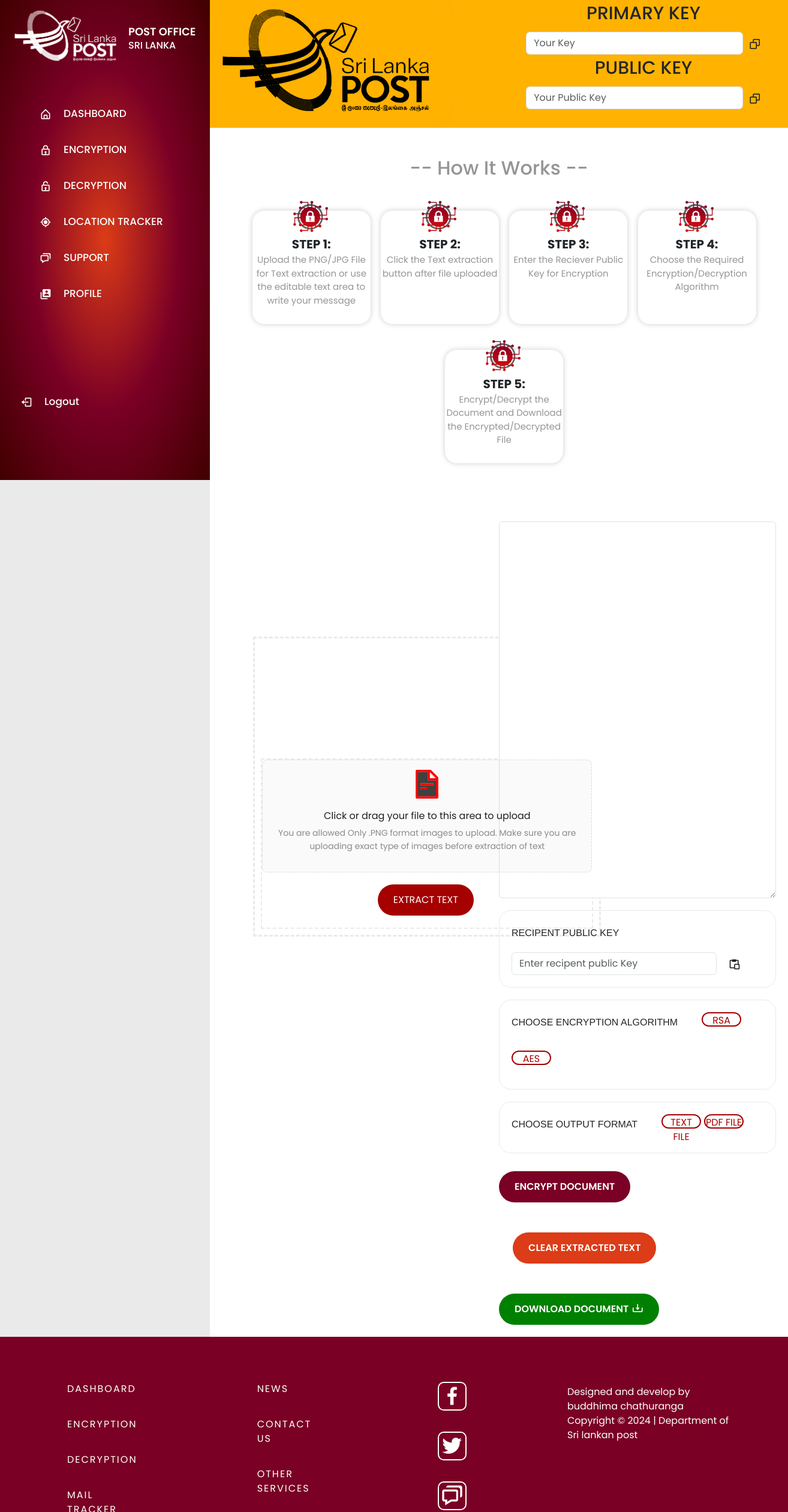
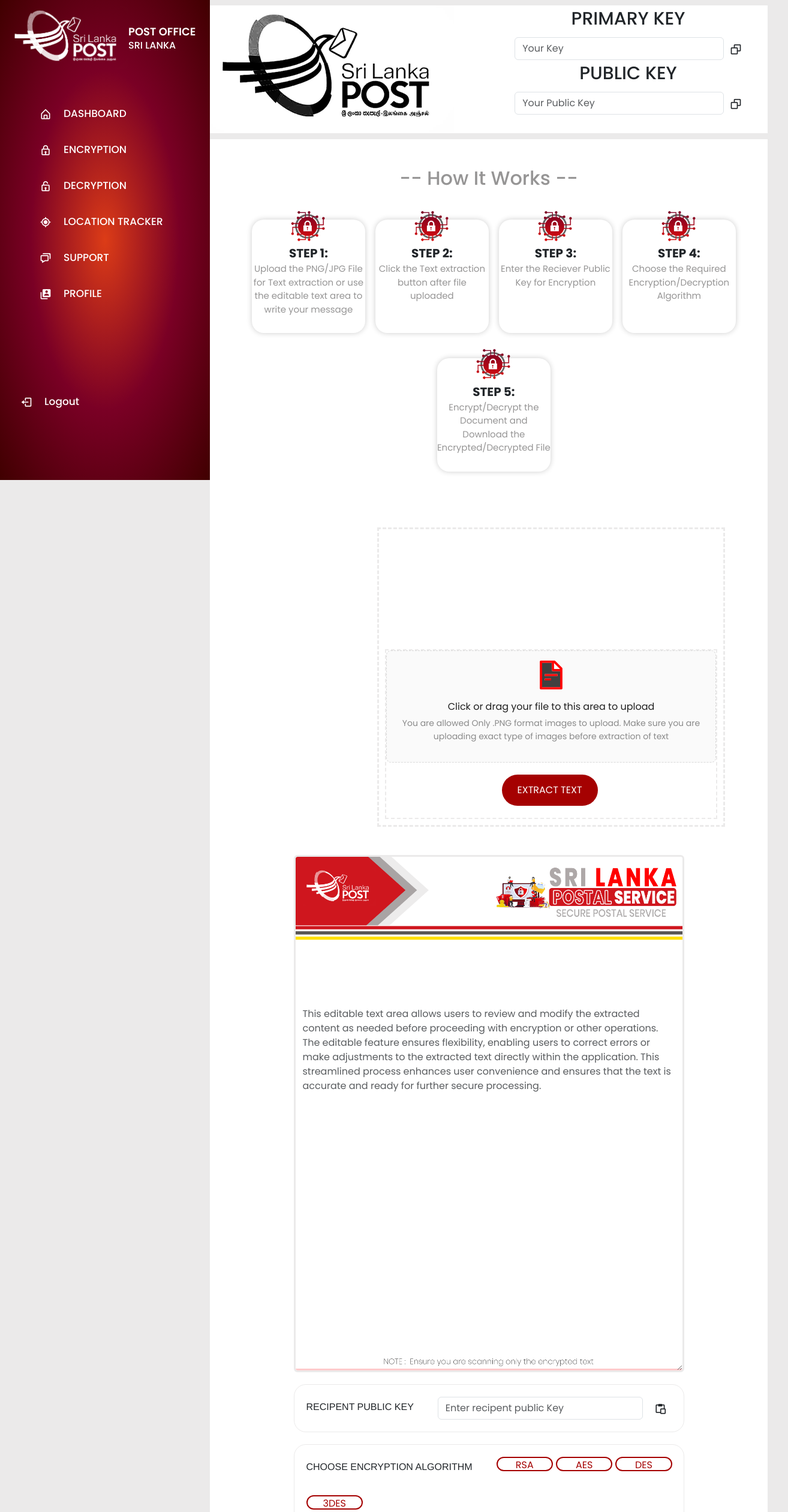
Before and after one commit to buddhima300/Postal-Service-web-system, a React (Create React App) app in the folder postal-service-frontend/: page /encrypt in a window 1280 px wide. Shown: the top 2520 px of the page at 60% size, 1314 px wide, since content can reach past the window. Built offline with nearby package versions, Linux system fonts and the light colour scheme.

Commit message:
`Refactored Encryption page layout and styles`

```diff
--- a/postal-service-frontend/src/pages/Decryption.jsx
+++ b/postal-service-frontend/src/pages/Decryption.jsx
@@ -110,8 +110,8 @@
   return (
     <div classNameName="encryptpage">
       <SideBarMenuDashboard />
-      <img src={bgimg} alt="" srcset="" />
-      <Carosoul />
+      {/* <img src={bgimg} alt="" srcset="" /> */}
+      {/* <Carosoul /> */}
 
       {/* start of header section */}
       <div className="panel1 col-md-12">
@@ -164,9 +164,21 @@
         <div className="working-section">
           <Process />
         </div>
+
+        <div className="bottomleft col-md-12">
+          <div className="uploadbg">
+            <div className="uploadfooter">
+              <Uploading2 />
+              <button class="btn btn-primary" onClick={getExtractionData}>
+                EXTRACT TEXT
+              </button>
+            </div>
+          </div>
+        </div>
+
         {/* start bottom section design */}
         <div className="bottom col-md-12">
-          <div className="bottomleft col-md-6">
+          {/* <div className="bottomleft col-md-6">
             <div className="uploadbg">
               <div className="uploadfooter">
                 <Uploading2 />
@@ -175,8 +187,8 @@
                 </button>
               </div>
             </div>
-          </div>
-          <div className="bottomright col-md-6">
+          </div> */}
+          <div className="bottomright col-md-12">
             <div className="extractedtext">
               <textarea
                 name="textarea1"
--- a/postal-service-frontend/src/pages/Encryption.jsx
+++ b/postal-service-frontend/src/pages/Encryption.jsx
@@ -166,9 +166,21 @@
         <div className="working-section">
           <Process />
         </div>
+
+        <div className="bottomleft col-md-12">
+          <div className="uploadbg">
+            <div className="uploadfooter">
+              <Uploading />
+              <button class="btn btn-primary" onClick={getExtractionData}>
+                EXTRACT TEXT
+              </button>
+            </div>
+          </div>
+        </div>
+
         {/* start bottom section design */}
         <div className="bottom col-md-12">
-          <div className="bottomleft col-md-6">
+          {/* <div className="bottomleft col-md-6">
             <div className="uploadbg">
               <div className="uploadfooter">
                 <Uploading />
@@ -177,8 +189,8 @@
                 </button>
               </div>
             </div>
-          </div>
-          <div className="bottomright col-md-6">
+          </div> */}
+          <div className="bottomright col-md-12">
             <div className="extractedtext">
               <textarea
                 name="textarea1"
@@ -187,16 +199,8 @@
                 id="extracted_text-area"
                 className="form-control"
                 rows={25}
+                placeholder="This editable text area allows users to review and modify the extracted content as needed before proceeding with encryption or other operations. The editable feature ensures flexibility, enabling users to correct errors or make adjustments to the extracted text directly within the application. This streamlined process enhances user convenience and ensures that the text is accurate and ready for further secure processing."
               ></textarea>
-              {/* <input
-                type="text"
-                className="form-control"
-                value={textExtracted}
-                onChange={(e) => setTextExtracted(e.target.value)}
-                id="recipentkey"
-                placeholder="extracted text here"
-                required
-              /> */}
             </div>
             {/* recipent primary key section */}
             <div className="algorithmsection">
@@ -252,7 +256,7 @@
                 >
                   AES
                 </button>
-                {/* <button
+                <button
                   type="button"
                   className={`RSA-btn ${
                     selectedAlgorithm === "DES" ? "selected" : ""
@@ -260,8 +264,8 @@
                   onClick={() => handleAlgorithmChange("DES")}
                 >
                   DES
-                </button> */}
-                {/* <button
+                </button>
+                <button
                   type="button"
                   className={`RSA-btn ${
                     selectedAlgorithm === "3DES" ? "selected" : ""
@@ -269,7 +273,7 @@
                   onClick={() => handleAlgorithmChange("3DES")}
                 >
                   3DES
-                </button> */}
+                </button>
               </div>
             </div>
             {/* document format section */}
@@ -307,7 +311,7 @@
                 ENCRYPT DOCUMENT
               </button>
               <button
-                class="btn btn-secondary"
+                class="btn btn-dark"
                 onClick={clearTextArea}
                 id="clear-btn"
               >
--- a/postal-service-frontend/src/stylings/encryption.css
+++ b/postal-service-frontend/src/stylings/encryption.css
@@ -24,13 +24,15 @@
   padding: 5%;
 }
 .leftside {
-  background-color: var(--yellow-color);
+  background-color: white;
+  margin: 1% 0%;
 }
 .rightside {
   /* border: 2px solid rgb(0, 255, 42); */
   display: block;
   text-align: center;
-  background-color: var(--yellow-color);
+  background-color: white;
+  margin: 1% 0%;
 }
 .rightside label {
   font-size: 30px;
@@ -63,8 +65,9 @@
 }
 .uploadbg {
   /* margin: 50% 25%; */
-  margin-top: 50%;
-  margin-left: 15%;
+  margin-top: 5%;
+
+  margin-left: 30%;
   height: auto;
   width: 580px;
   border: 3px dashed var(--ash-color);
@@ -94,13 +97,19 @@
 /* bottom right styles */
 .bottomright {
   /* border: 2px solid rgb(0, 102, 255); */
+  padding-left: 15%;
   padding-top: 5%;
-  padding-right: 20px;
+  padding-right: 15%;
 }
 .extractedtext textarea {
-  padding-top: 20px;
+  width: 100%;
+  border: 3px solid var(--ash-color);
+  padding-top: 250px;
   overflow-y: scroll;
   text-align: inherit;
+  background-image: url(../images/letter\ head.png);
+  background-size: cover;
+  background-repeat: no-repeat;
 }
 
 .algorithmsection {
@@ -158,8 +167,7 @@
   margin-top: 30px;
   margin-left: auto;
   font-weight: 600;
-  /* margin-bottom: 20%; */
-  background-color: var(--red-color);
+  background-color: var(--basic-color);
 }
 #Encrypt-btn:hover {
   margin-top: 30px;
@@ -173,7 +181,7 @@
   margin-top: 30px;
   /* margin-bottom: 20%; */
   margin-left: 5%;
-  background-color: var(--orange-color);
+  background-color: var(--secondary-color);
 }
 #clear-btn:hover {
   background: radial-gradient(rgb(220, 60, 23), rgb(122, 0, 37), rgb(64, 0, 0));
@@ -185,8 +193,8 @@
   font-weight: 600;
   margin-top: 30px;
   /* margin-bottom: 20%; */
-  /* margin-left: 1%; */
-  background-color: green;
+  margin-left: 5%;
+  background-color: var(--red-color);
 }
 #Download-btn a {
   color: white;
```
Also changed, not shown: postal-service-frontend/src/images/letter head.png (added).
